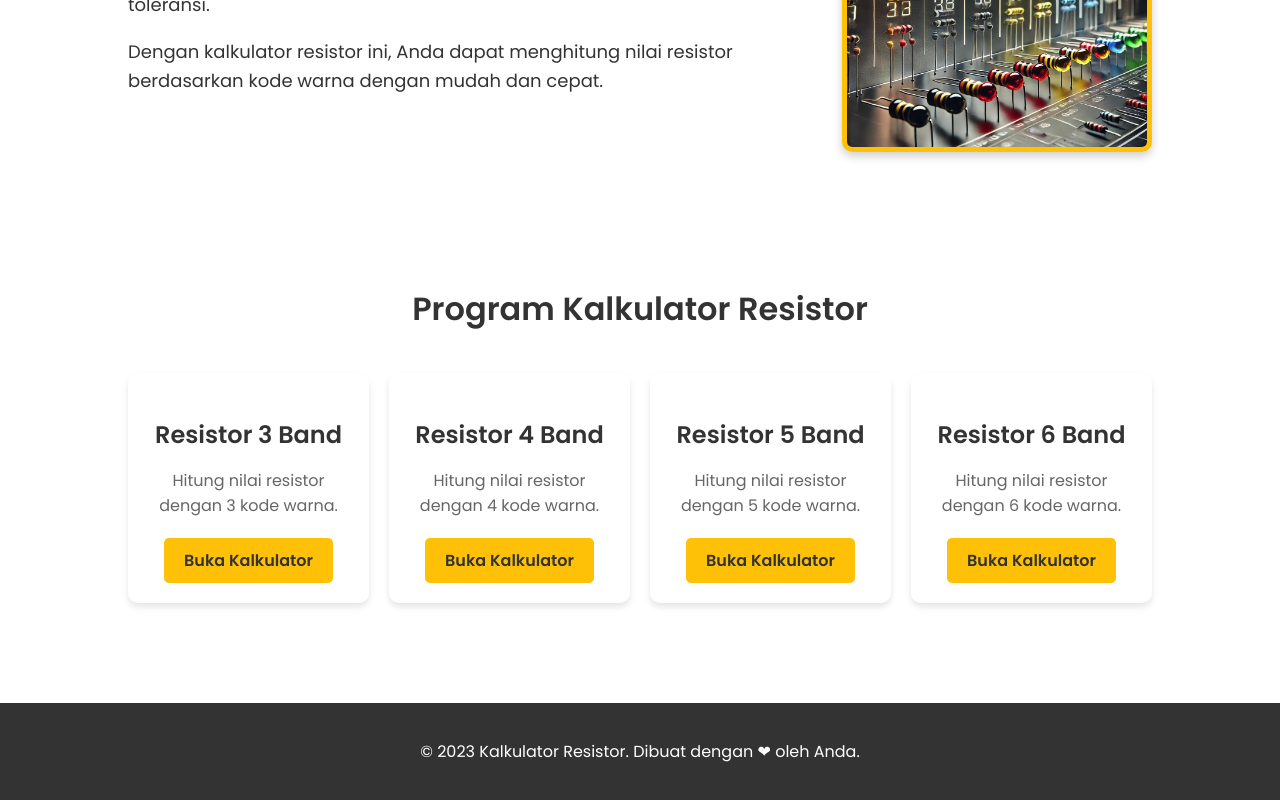
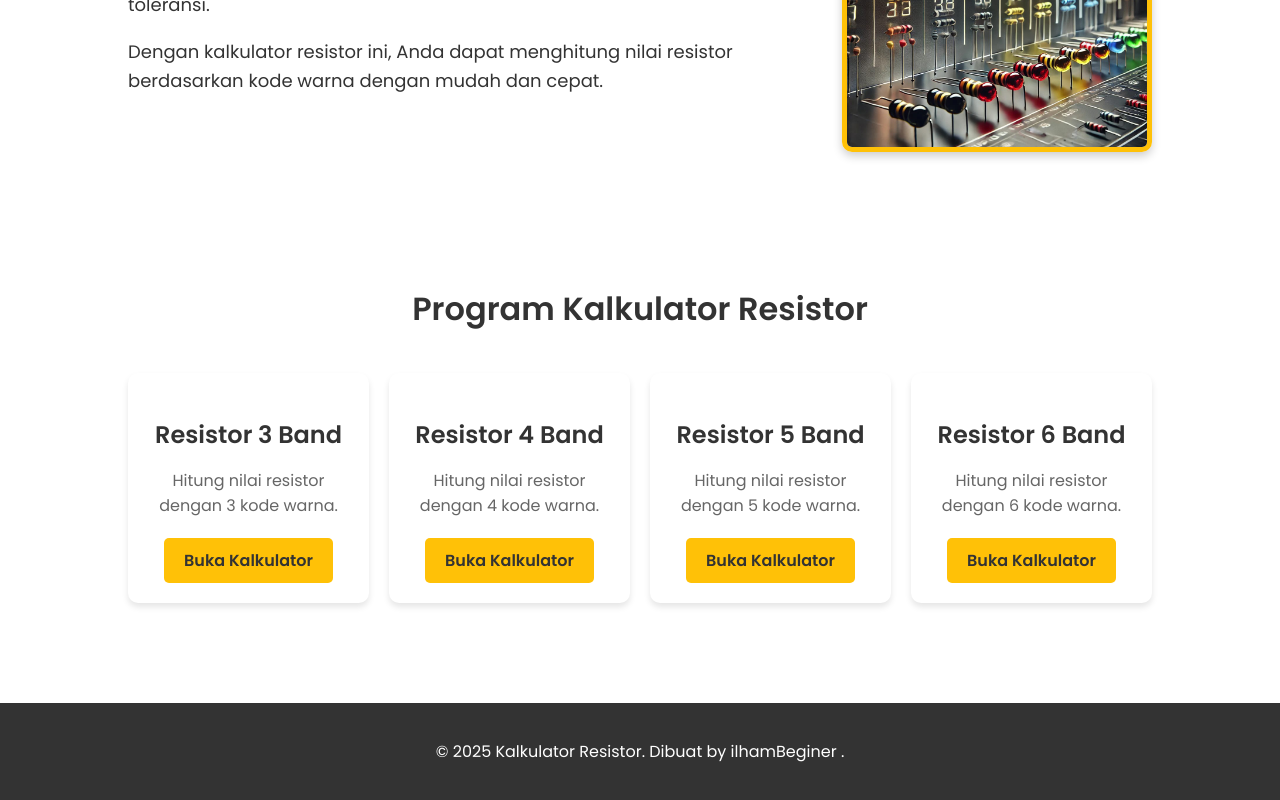
Before and after one commit to ilhamer/Program_resistor_3band_4band_5band_6band, a plain HTML site: page index.html in a window 1280 px wide. Shown: the part 972-1772 px from the top of the page. Drawn offline with Linux system fonts and the light colour scheme.

Commit message:
Update index.html
ubahhtml

```diff
--- a/index.html
+++ b/index.html
@@ -76,7 +76,7 @@
     </section>
 
     <footer id="contact">
-        <p>&copy; 2023 Kalkulator Resistor. Dibuat dengan ❤ oleh Anda.</p>
+        <p>&copy; 2025 Kalkulator Resistor. Dibuat by ilhamBeginer .</p>
     </footer>
 </body>
 </html>
```
